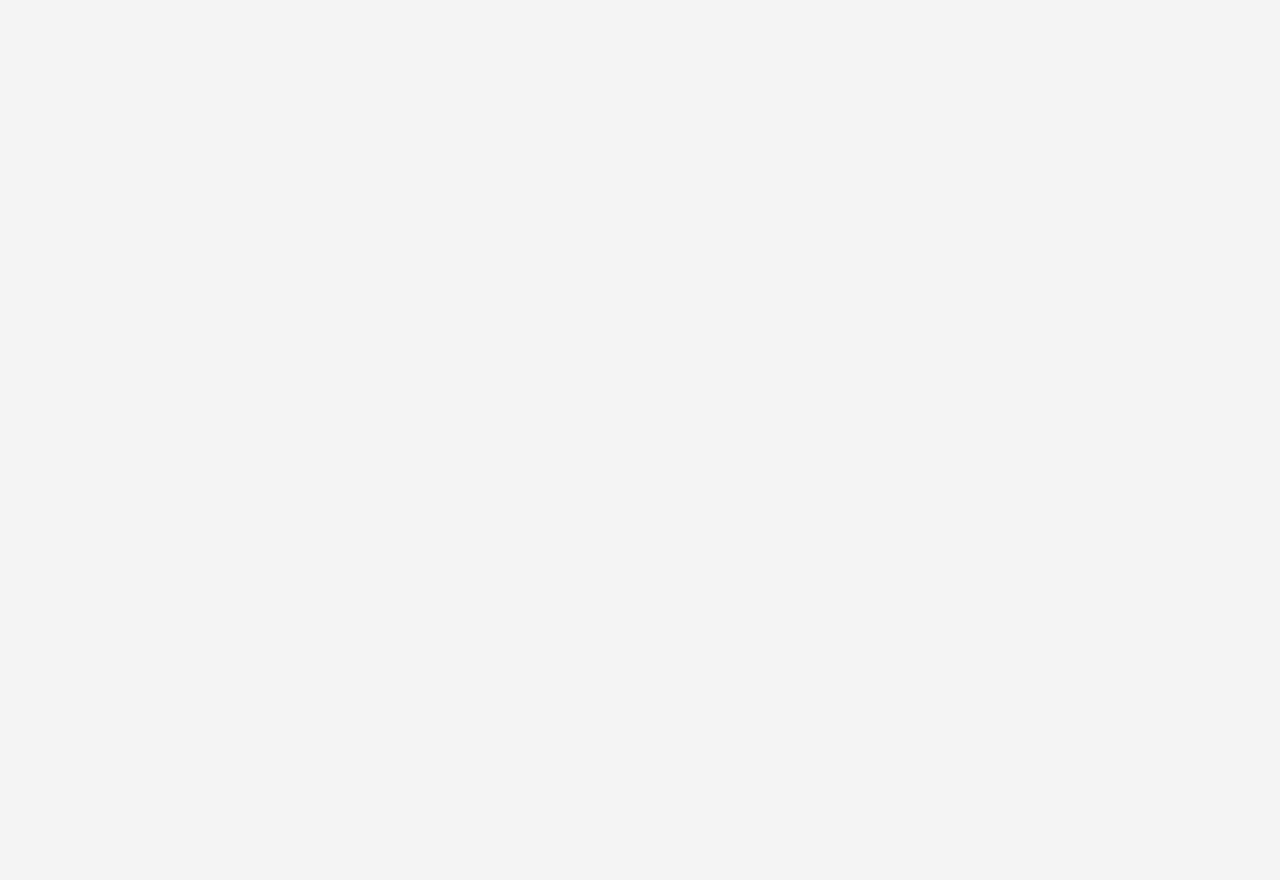
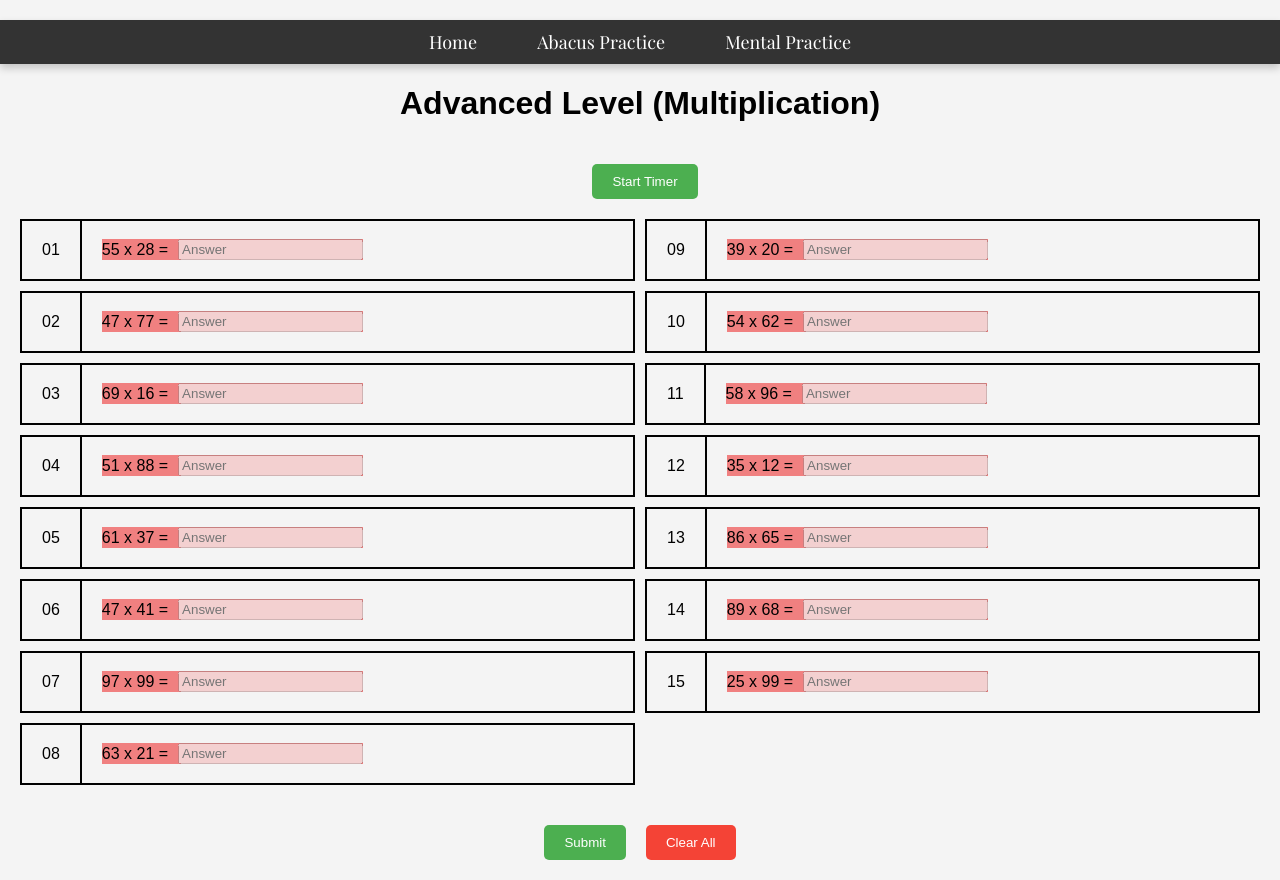
Before and after one commit to buteryy/abacus, a React (Vite) app: page /abacus-practive/multiplication in a window 1280 px wide. Before the commit this address had no page. Before the commit the page ends 800 px from the top, so only its background shows below. Built offline with nearby package versions, Linux system fonts and the light colour scheme; a web font is replaced by a local one.

Commit message:
k
Co-authored-by: sanwlot <sanwlot@users.noreply.github.com>

```diff
--- a/src/App.jsx
+++ b/src/App.jsx
@@ -3,6 +3,7 @@ import AbacussPractice from "./pages/AbacussPractice"
 import AbacusQuiz from "./pages/AbacusQuiz"
 import Layout from "./components/Layout"
 import { Routes, Route } from "react-router"
+import Multiplication from "./pages/Multiplication"
 
 function App() {
   return (
@@ -11,6 +12,7 @@ function App() {
         <Route index element={<h1>Abacus Practice Site</h1>} />
         <Route path="abacus-practice" element={<AbacussPractice />} />
         <Route path="abacus-practice/:id" element={<AbacusQuiz />} />
+        <Route path="abacus-practive/multiplication" element={<Multiplication />} />
       </Route>
     </Routes>
   )
--- a/src/index.css
+++ b/src/index.css
@@ -129,6 +129,10 @@ body {
   flex-direction: column;
   justify-content: space-between;
 }
+
+.card {
+  min-height: 400px;
+}
 .boxsm {
   width: 100%;
   height: 40px;
--- a/src/pages/AbacusQuiz.jsx
+++ b/src/pages/AbacusQuiz.jsx
@@ -140,7 +140,7 @@ export default function AbacusQuiz() {
 
   return (
     <>
-      <h1 className="main-heading">Level {id} Mental Practice</h1>
+      <h1 className="main-heading">{id == "11" ?  'Advanced Level (Addition)' : `Level ${id} Mental Practice`}</h1>
       {/* Quiz Timer */}
       <div className="quiz-timer">
         {isTimerRunning && (
@@ -167,7 +167,7 @@ export default function AbacusQuiz() {
       </div>
       <div className="box-container">
         {levels.map((level, index) => (
-          <div className="box" key={level.level}>
+          <div className="box card" key={level.level}>
             <div className="boxsm">
               <p>#{level.level}</p>
             </div>
--- a/src/pages/AbacussPractice.jsx
+++ b/src/pages/AbacussPractice.jsx
@@ -57,10 +57,15 @@ export default function AbacussPractice() {
               </NavLink>
           </div>
           <h1>Advanced Level</h1>
-          <div className="container">
+          <div className="container abacus-practice-container">
               <NavLink to="11">
                 <div className="box">
-                  Advanced Level
+                  Advanced Level (Addition)
+                </div>
+              </NavLink>
+              <NavLink to="/abacus-practive/multiplication">
+                <div className="box">
+                  Advanced Level (Multiplication)
                 </div>
               </NavLink>
           </div>
--- /dev/null
+++ b/src/pages/Multiplication.css
@@ -0,0 +1,33 @@
+.multiplication-cards-container {
+  display: flex;
+  flex-direction: column;
+  max-height: 72vh;
+  flex-wrap: wrap;
+  gap: 10px;
+  margin: 20px;
+}
+
+.multiplication-card {
+  border: 2px solid black;
+  display: flex;
+  align-items: center;
+  gap: 20px;
+
+}
+
+.multiplication-card-sr-num {
+  border-right: 2px solid black;
+  padding: 20px;
+}
+
+.quiz-numbers-and-input {
+  display: flex;
+  align-items: center;
+  gap: 10px;
+}
+
+.multiplication-buttons {
+  display: flex;
+  justify-content: center;
+  gap: 10px;
+}
--- /dev/null
+++ b/src/pages/Multiplication.jsx
@@ -0,0 +1,189 @@
+import { useState, useEffect, useRef } from "react"
+import { useParams } from "react-router"
+import Modal from "../components/Modal"
+import "./Multiplication.css"
+
+export default function Multiplication() {
+  const timerRef = useRef(null); // Ref to store the timer ID
+  const [levels, setLevels] = useState(() => {
+    return generateLevels(15)
+  })
+  const [modalMessage, setModalMessage] = useState("") // Message for the modal
+  const [time, setTime] = useState(10)
+  const [isTimerRunning, setIsTimerRunning] = useState(false)
+  const [timesup, setTimesup] = useState(false)
+
+  function handleTimer() {
+    if (isTimerRunning) {
+      // Stop the timer
+      setTimesup(false);
+      clearInterval(timerRef.current);
+      timerRef.current = null; // Clear the ref
+      setIsTimerRunning(false);
+      setTime(10); // Reset the time
+    } else {
+      // Reset levels when starting the timer
+      setLevels(generateLevels(15));
+
+      // Clear the modal message when starting the timer again
+      setModalMessage("");
+
+      // Start the timer
+      setIsTimerRunning(true);
+      timerRef.current = setInterval(() => {
+        setTime((prevTime) => {
+          if (prevTime === 0) {
+            clearInterval(timerRef.current); // Clear the timer
+            timerRef.current = null;
+            setIsTimerRunning(false);
+            setTimesup(true);
+            setModalMessage("Time's up! Please revise your answers.");
+            return 0; // Stop at 0
+          }
+          return prevTime - 1;
+        });
+      }, 1000);
+    }
+  }
+
+
+  function getRandomNumber() {
+    return Math.floor(Math.random() * 100) + 1
+  }
+
+  function generateLevels(totalLevels) {
+    const levels = []
+    for (let i = 0; i < totalLevels; i++) {
+      const numbers = [getRandomNumber(), getRandomNumber()]
+      const correctAns = numbers[0] * numbers[1]
+      levels.push({
+        level: i + 1,
+        numbers,
+        correctAns,
+        userSolution: "",
+        isCorrect: false,
+      })
+    }
+    return levels;
+  }
+
+
+  function handleInputChange(levelIndex, value) {
+    setLevels((prevLevels) =>
+      prevLevels.map((level, index) =>
+        index === levelIndex ? { ...level, userSolution: value } : level
+      )
+    )
+  }
+
+  function checkSolution() {
+    setLevels((prevLevels) =>
+      prevLevels.map((level) => {
+        const isCorrect =
+          level.userSolution === "" // Empty answers
+            ? false
+            : parseInt(level.userSolution, 10) === level.correctAns
+        return { ...level, isCorrect }
+      })
+    )
+  }
+
+  useEffect(() => {
+    if (timesup) {
+      // Clear the timer when time's up
+      clearInterval(timerRef.current);
+      timerRef.current = null;
+      // submit the answers when time is up
+      checkSolution();
+    }
+  }, [timesup]);
+
+  return (
+    <>
+      <h1 className="main-heading">Advanced Level (Multiplication)</h1>
+      {/* Quiz Timer */}
+      <div className="quiz-timer">
+      {isTimerRunning && <h2>
+          Time Remaining: {Math.floor(time / 60)} minutes {String(time % 60).padStart(2, '0')} seconds
+      </h2>}
+        <button
+          onClick={handleTimer}
+        style={{
+          padding: "10px 20px",
+          backgroundColor: "#4CAF50",
+          color: "white",
+          border: "none",
+          borderRadius: "5px",
+          cursor: "pointer",
+          marginLeft: "10px",
+          marginTop: "20px",
+          cursor: "pointer"
+        }}>
+          {isTimerRunning ? "Stop & Reset Timer" : "Start Timer"}
+        </button>
+      </div>
+      <div className="multiplication-cards-container">
+        {levels.map((level, index) => (
+          <div key={level.level} className="multiplication-card">
+            <div className="multiplication-card-sr-num">{index < 9 ? `0${index + 1}` : index + 1}</div>
+            <div className="quiz-numbers-and-input" style={{
+              backgroundColor:
+              level.isCorrect === null
+                ? "white" // Default white for unattempted levels
+                : level.isCorrect
+                ? "lightgreen" // Green for correct answers
+                : "lightcoral", // Red for wrong or empty answers
+            }}>
+               <span key={index}>{ level.numbers[0]} x {level.numbers[1]} =</span>
+               <input
+                value={level.userSolution}
+                onChange={(e) => handleInputChange(index, e.target.value)}
+                type="number"
+                placeholder="Answer"
+                disabled={level.isCorrect || !isTimerRunning} // Disable input if already evaluated
+              />
+            </div>
+          </div>
+        ))}
+      </div>
+      <div className="multiplication-buttons">
+          <button
+            onClick={checkSolution}
+            style={{
+              padding: "10px 20px",
+              backgroundColor: "#4CAF50",
+              color: "white",
+              border: "none",
+              borderRadius: "5px",
+              cursor: "pointer",
+              marginTop: "20px",
+            }}
+          >
+            Submit
+          </button>
+          <button
+            onClick={() => setLevels(generateLevels(15))}
+            style={{
+              padding: "10px 20px",
+              backgroundColor: "#f44336",
+              color: "white",
+              border: "none",
+              borderRadius: "5px",
+              cursor: "pointer",
+              marginLeft: "10px",
+              marginTop: "20px",
+            }}
+          >
+            Clear All
+          </button>
+        </div>
+
+        {modalMessage && (
+        <Modal
+          message={modalMessage}
+          onClose={() => setModalMessage("")} // Close the modal
+        />
+      )}
+    </>
+  )
+}
```
